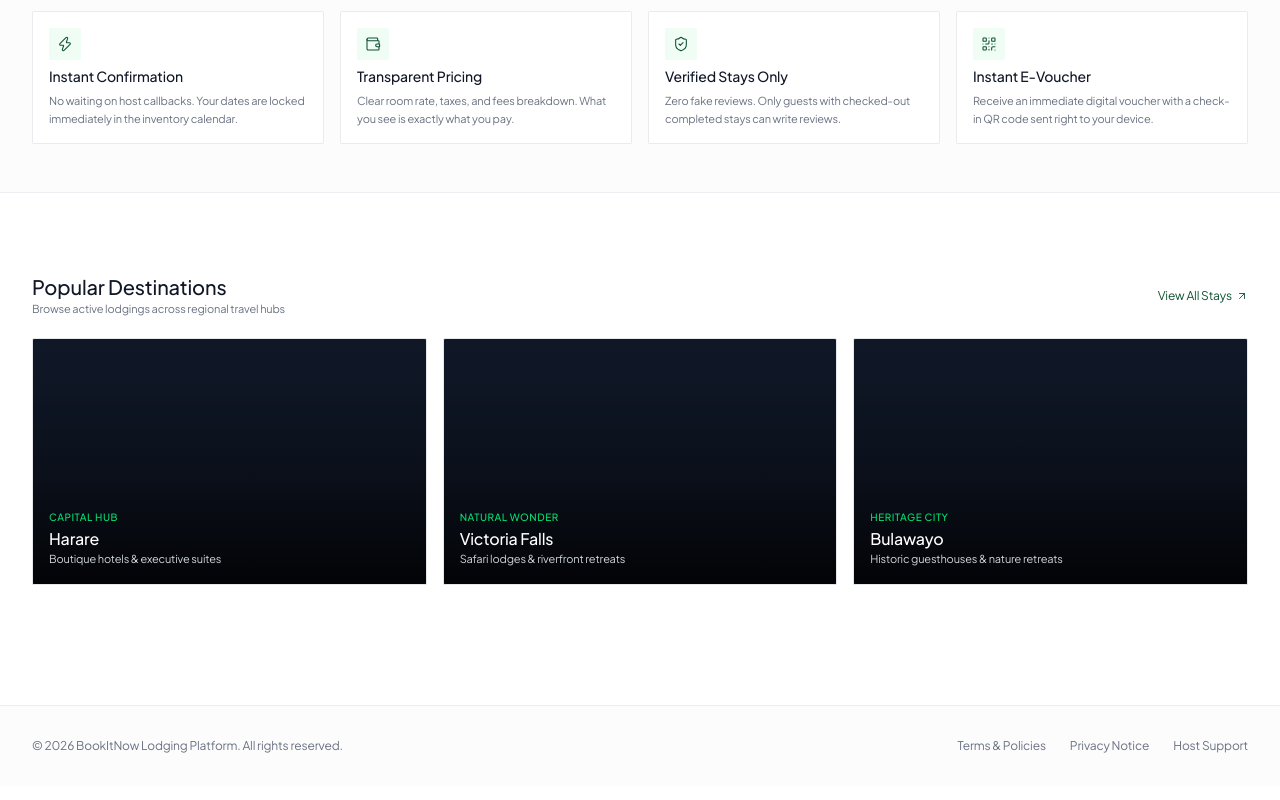
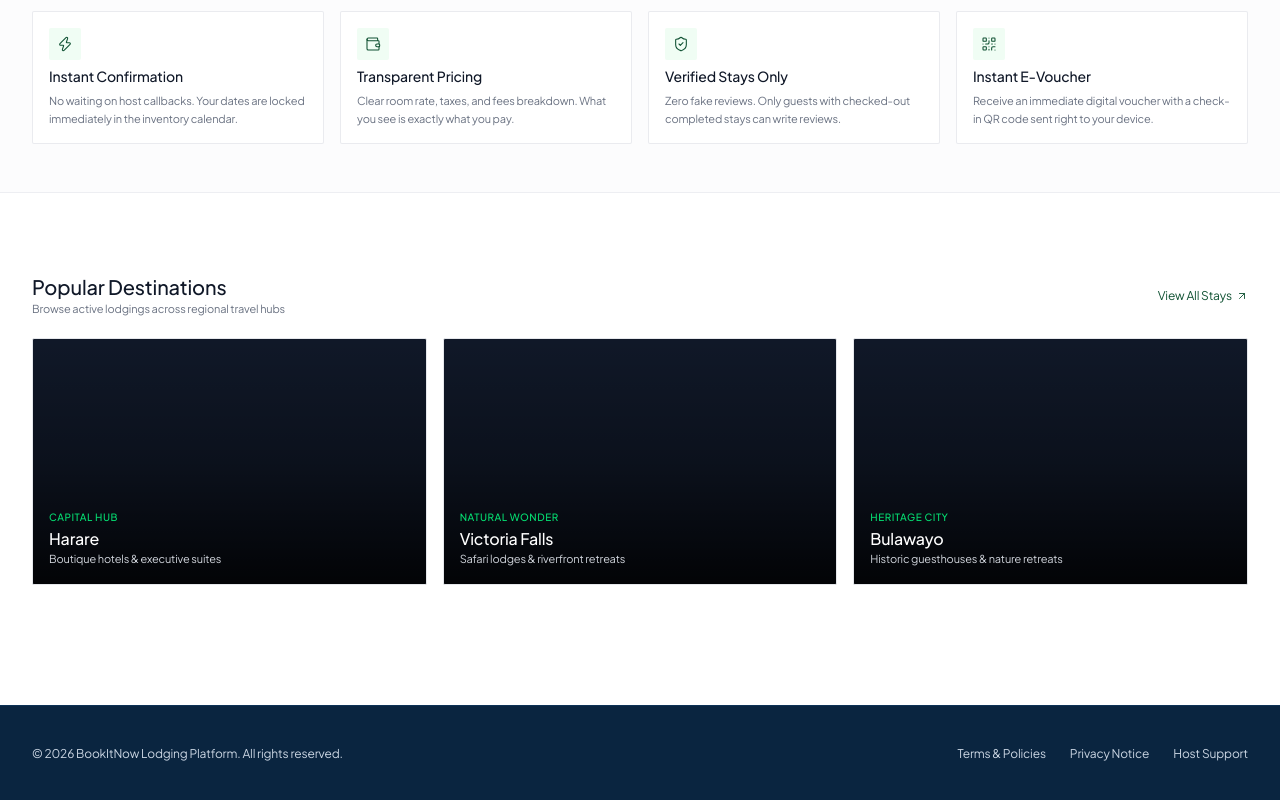
Before and after one commit to recallmabika/BookItNow, a Next.js app in the folder web/: page / in a window 1280 px wide. Shown: the part 640-1440 px from the top of the page. Built offline with nearby package versions, Linux system fonts and the light colour scheme.

Commit message:
style: set main pages to pure white background and footer to deep rich blue

```diff
--- a/web/src/app/layout.tsx
+++ b/web/src/app/layout.tsx
@@ -25,14 +25,14 @@ export default function RootLayout({
     <html lang="en" className={jakarta.variable}>
       <body className="min-h-screen flex flex-col bg-white text-gray-900 font-sans antialiased selection:bg-[#E8F5E9] selection:text-[#0F5132]">
         <Navbar />
-        <main className="flex-1">{children}</main>
-        <footer className="border-t border-gray-200/70 bg-gray-50/50 py-8 mt-16">
-          <div className="max-w-7xl mx-auto px-4 sm:px-6 lg:px-8 flex flex-col sm:flex-row items-center justify-between gap-4 text-xs text-gray-500 font-normal">
-            <p>© 2026 BookItNow Lodging Platform. All rights reserved.</p>
-            <div className="flex gap-6">
-              <span className="hover:text-[#0F5132] cursor-pointer transition-colors">Terms & Policies</span>
-              <span className="hover:text-[#0F5132] cursor-pointer transition-colors">Privacy Notice</span>
-              <span className="hover:text-[#0F5132] cursor-pointer transition-colors">Host Support</span>
+        <main className="flex-1 bg-white">{children}</main>
+        <footer className="bg-[#0A2540] text-white py-10 mt-16 border-t border-[#0D3256]">
+          <div className="max-w-7xl mx-auto px-4 sm:px-6 lg:px-8 flex flex-col sm:flex-row items-center justify-between gap-4 text-xs font-normal">
+            <p className="text-slate-300">© 2026 BookItNow Lodging Platform. All rights reserved.</p>
+            <div className="flex gap-6 text-slate-300">
+              <span className="hover:text-white cursor-pointer transition-colors">Terms & Policies</span>
+              <span className="hover:text-white cursor-pointer transition-colors">Privacy Notice</span>
+              <span className="hover:text-white cursor-pointer transition-colors">Host Support</span>
             </div>
           </div>
         </footer>
--- a/web/src/app/profile/page.tsx
+++ b/web/src/app/profile/page.tsx
@@ -85,7 +85,7 @@ export default function ProfilePage() {
   }
 
   return (
-    <div className="min-h-[calc(100vh-4.5rem)] bg-[#F8FAF9] py-10 px-4 sm:px-6 lg:px-8">
+    <div className="min-h-[calc(100vh-4.5rem)] bg-white py-10 px-4 sm:px-6 lg:px-8">
       <div className="max-w-3xl mx-auto">
         {/* Back Link */}
         <div className="mb-6">
--- a/web/src/app/settings/page.tsx
+++ b/web/src/app/settings/page.tsx
@@ -56,7 +56,7 @@ export default function SettingsPage() {
   };
 
   return (
-    <div className="min-h-[calc(100vh-4.5rem)] bg-[#F8FAF9] py-10 px-4 sm:px-6 lg:px-8">
+    <div className="min-h-[calc(100vh-4.5rem)] bg-white py-10 px-4 sm:px-6 lg:px-8">
       <div className="max-w-3xl mx-auto">
         <div className="mb-6">
           <Link
```
